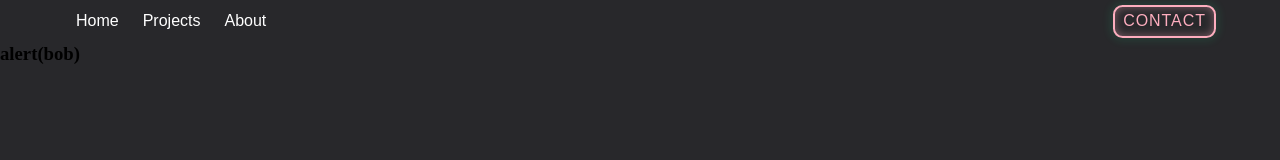
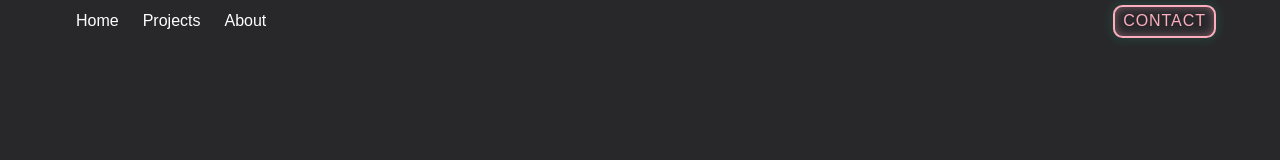
Before and after one commit to tysonlmao/site, a Next.js app: page / in a window 1280 px wide. Shown: the top 160 px of the page. Built offline with nearby package versions, Linux system fonts and the light colour scheme; a web font is replaced by a local one.

Commit message:
Update index.jsx

```diff
--- a/pages/index.jsx
+++ b/pages/index.jsx
@@ -18,8 +18,6 @@ export default function Home() {
         </header>
         <main className="main-body">
           {/* probably add content here */}
-
-          <h3>{'alert(bob)'}</h3>
         </main>
       {/* <Footer/> */}
     </div>
```
